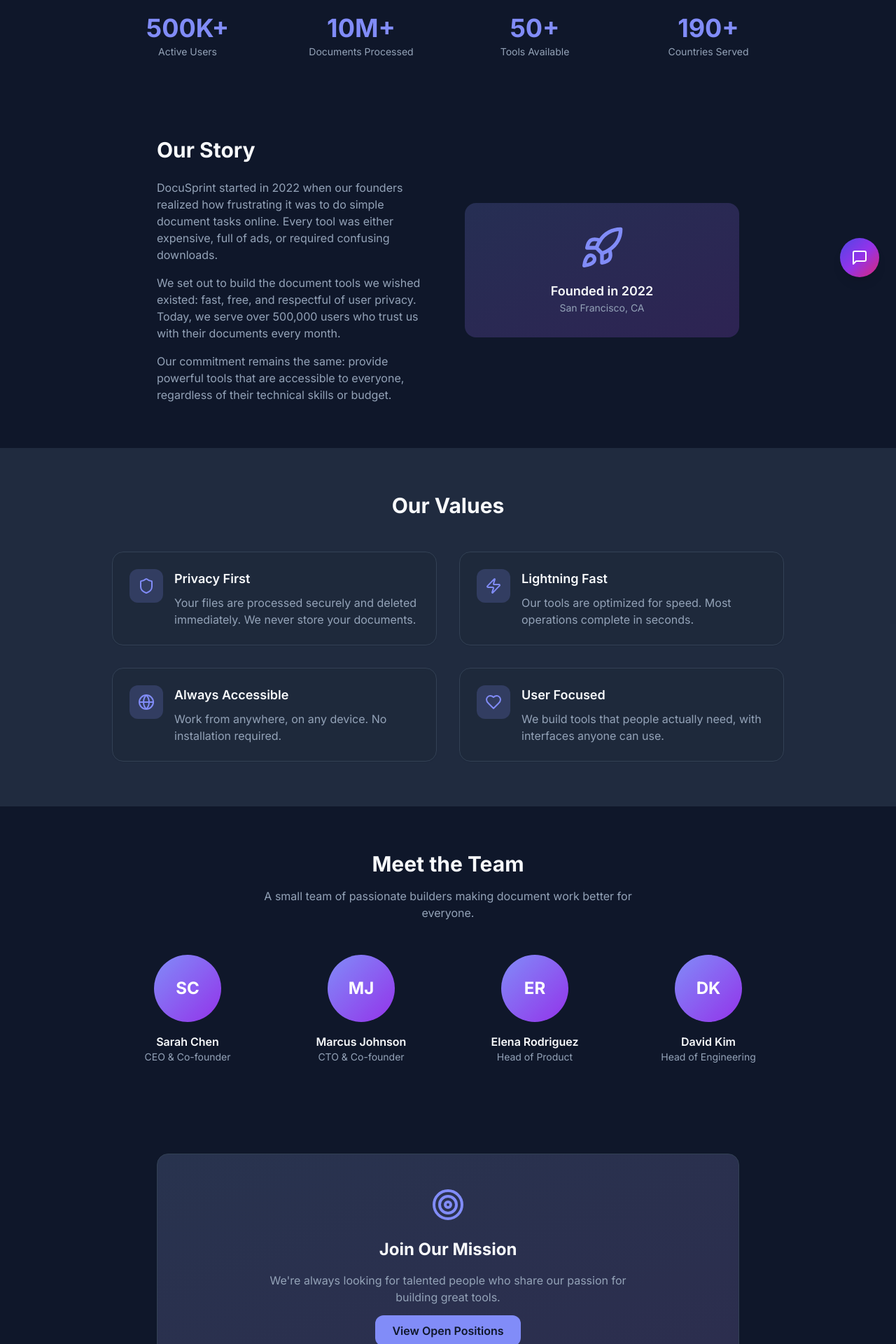
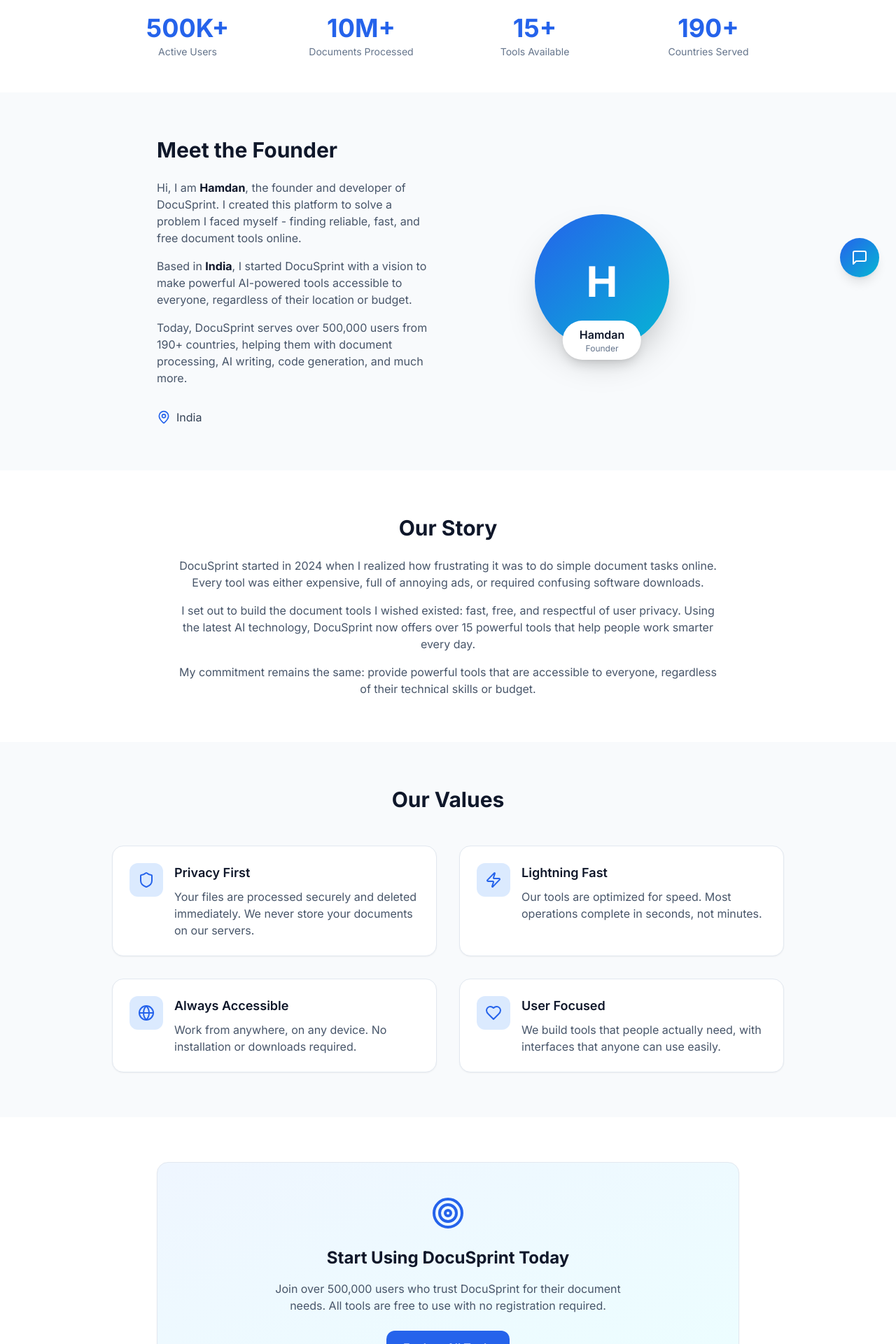
Before and after one commit to mrhamduofficial-png/documaster-pro, a Next.js app: page /about in a window 1280 px wide. Shown: the part 380-2300 px from the top of the page at 70% size. Built offline with nearby package versions, Linux system fonts and the light colour scheme.

Commit message:
feat: update about page with new metadata, tool count, and founder details

```diff
--- a/app/about/page.tsx
+++ b/app/about/page.tsx
@@ -1,13 +1,18 @@
 import { Header, Footer } from '@/components/navigation'
 import {
-  Shield, Zap, Globe, Users,
-  Award, Heart, Target, Rocket
+  Shield, Zap, Globe, Heart, Target, MapPin
 } from 'lucide-react'
+import type { Metadata } from 'next'
+
+export const metadata: Metadata = {
+  title: 'About Us - DocuSprint | AI-Powered Document Tools',
+  description: 'Learn about DocuSprint and its founder Hamdan. We provide free AI-powered document tools to help millions of users worldwide.',
+}
 
 const stats = [
   { label: 'Active Users', value: '500K+' },
   { label: 'Documents Processed', value: '10M+' },
-  { label: 'Tools Available', value: '50+' },
+  { label: 'Tools Available', value: '15+' },
   { label: 'Countries Served', value: '190+' },
 ]
 
@@ -15,46 +20,39 @@
   {
     icon: Shield,
     title: 'Privacy First',
-    description: 'Your files are processed securely and deleted immediately. We never store your documents.'
+    description: 'Your files are processed securely and deleted immediately. We never store your documents on our servers.'
   },
   {
     icon: Zap,
     title: 'Lightning Fast',
-    description: 'Our tools are optimized for speed. Most operations complete in seconds.'
+    description: 'Our tools are optimized for speed. Most operations complete in seconds, not minutes.'
   },
   {
     icon: Globe,
     title: 'Always Accessible',
-    description: 'Work from anywhere, on any device. No installation required.'
+    description: 'Work from anywhere, on any device. No installation or downloads required.'
   },
   {
     icon: Heart,
     title: 'User Focused',
-    description: 'We build tools that people actually need, with interfaces anyone can use.'
+    description: 'We build tools that people actually need, with interfaces that anyone can use easily.'
   },
-]
-
-const team = [
-  { name: 'Sarah Chen', role: 'CEO & Co-founder', image: 'SC' },
-  { name: 'Marcus Johnson', role: 'CTO & Co-founder', image: 'MJ' },
-  { name: 'Elena Rodriguez', role: 'Head of Product', image: 'ER' },
-  { name: 'David Kim', role: 'Head of Engineering', image: 'DK' },
 ]
 
 export default function AboutPage() {
   return (
-    <div className="min-h-screen flex flex-col">
+    <div className="min-h-screen flex flex-col bg-white">
       <Header />
 
       <main className="flex-1 pt-24 pb-16">
         {/* Hero */}
-        <section className="py-16 bg-gradient-to-b from-[rgb(var(--primary))]/10 to-transparent">
+        <section className="py-16 bg-gradient-to-b from-blue-50 to-white">
           <div className="max-w-4xl mx-auto px-4 sm:px-6 lg:px-8 text-center">
-            <h1 className="text-4xl md:text-5xl font-bold mb-6">
-              Making Document Work <span className="text-[rgb(var(--primary))]">Simple</span>
+            <h1 className="text-4xl md:text-5xl font-bold mb-6 text-slate-900">
+              Making Document Work <span className="text-blue-600">Simple</span>
             </h1>
-            <p className="text-xl text-[rgb(var(--muted-foreground))] max-w-2xl mx-auto">
-              DocuSprint was founded with a simple mission: provide free, powerful tools
+            <p className="text-xl text-slate-600 max-w-2xl mx-auto">
+              DocuSprint was founded with a simple mission: provide free, powerful AI tools
               that help people work smarter with their documents.
             </p>
           </div>
@@ -66,10 +64,10 @@
             <div className="grid grid-cols-2 md:grid-cols-4 gap-8">
               {stats.map((stat, index) => (
                 <div key={index} className="text-center">
-                  <div className="text-3xl md:text-4xl font-bold text-[rgb(var(--primary))]">
+                  <div className="text-3xl md:text-4xl font-bold text-blue-600">
                     {stat.value}
                   </div>
-                  <div className="text-sm text-[rgb(var(--muted-foreground))] mt-1">
+                  <div className="text-sm text-slate-500 mt-1">
                     {stat.label}
                   </div>
                 </div>
@@ -78,75 +76,84 @@
           </div>
         </section>
 
-        {/* Story */}
-        <section className="py-16">
+        {/* Founder Section */}
+        <section className="py-16 bg-slate-50">
           <div className="max-w-4xl mx-auto px-4 sm:px-6 lg:px-8">
             <div className="grid md:grid-cols-2 gap-12 items-center">
               <div>
-                <h2 className="text-3xl font-bold mb-6">Our Story</h2>
-                <div className="space-y-4 text-[rgb(var(--muted-foreground))]">
+                <h2 className="text-3xl font-bold mb-6 text-slate-900">Meet the Founder</h2>
+                <div className="space-y-4 text-slate-600">
                   <p>
-                    DocuSprint started in 2022 when our founders realized how frustrating
-                    it was to do simple document tasks online. Every tool was either
-                    expensive, full of ads, or required confusing downloads.
+                    Hi, I am <strong className="text-slate-900">Hamdan</strong>, the founder and developer of DocuSprint.
+                    I created this platform to solve a problem I faced myself - finding reliable, fast,
+                    and free document tools online.
                   </p>
                   <p>
-                    We set out to build the document tools we wished existed: fast, free,
-                    and respectful of user privacy. Today, we serve over 500,000 users
-                    who trust us with their documents every month.
+                    Based in <strong className="text-slate-900">India</strong>, I started DocuSprint with a vision to make
+                    powerful AI-powered tools accessible to everyone, regardless of their location or budget.
                   </p>
                   <p>
-                    Our commitment remains the same: provide powerful tools that are
-                    accessible to everyone, regardless of their technical skills or budget.
+                    Today, DocuSprint serves over 500,000 users from 190+ countries, helping them
+                    with document processing, AI writing, code generation, and much more.
                   </p>
+                  <div className="flex items-center gap-2 pt-4">
+                    <MapPin className="w-5 h-5 text-blue-600" />
+                    <span className="text-slate-700">India</span>
+                  </div>
                 </div>
               </div>
-              <div className="bg-gradient-to-br from-[rgb(var(--primary))]/20 to-purple-500/20 rounded-2xl p-8 flex items-center justify-center">
-                <div className="text-center">
-                  <Rocket className="w-16 h-16 text-[rgb(var(--primary))] mx-auto mb-4" />
-                  <p className="text-lg font-semibold">Founded in 2022</p>
-                  <p className="text-sm text-[rgb(var(--muted-foreground))]">San Francisco, CA</p>
+              <div className="flex justify-center">
+                <div className="relative">
+                  <div className="w-48 h-48 rounded-full bg-gradient-to-br from-blue-600 to-cyan-500 flex items-center justify-center shadow-2xl">
+                    <span className="text-6xl font-bold text-white">H</span>
+                  </div>
+                  <div className="absolute -bottom-4 left-1/2 -translate-x-1/2 bg-white px-6 py-2 rounded-full shadow-lg">
+                    <p className="font-semibold text-slate-900">Hamdan</p>
+                    <p className="text-xs text-slate-500 text-center">Founder</p>
+                  </div>
                 </div>
               </div>
             </div>
           </div>
         </section>
 
-        {/* Values */}
-        <section className="py-16 bg-[rgb(var(--secondary))]/50">
-          <div className="max-w-5xl mx-auto px-4 sm:px-6 lg:px-8">
-            <h2 className="text-3xl font-bold text-center mb-12">Our Values</h2>
-            <div className="grid md:grid-cols-2 gap-8">
-              {values.map((value, index) => (
-                <div key={index} className="card p-6 flex gap-4">
-                  <div className="w-12 h-12 rounded-xl bg-[rgb(var(--primary))]/20 flex items-center justify-center flex-shrink-0">
-                    <value.icon className="w-6 h-6 text-[rgb(var(--primary))]" />
-                  </div>
-                  <div>
-                    <h3 className="text-lg font-semibold mb-2">{value.title}</h3>
-                    <p className="text-[rgb(var(--muted-foreground))]">{value.description}</p>
-                  </div>
-                </div>
-              ))}
+        {/* Our Story */}
+        <section className="py-16">
+          <div className="max-w-4xl mx-auto px-4 sm:px-6 lg:px-8">
+            <h2 className="text-3xl font-bold mb-6 text-center text-slate-900">Our Story</h2>
+            <div className="space-y-4 text-slate-600 text-center max-w-3xl mx-auto">
+              <p>
+                DocuSprint started in 2024 when I realized how frustrating it was to do simple document
+                tasks online. Every tool was either expensive, full of annoying ads, or required
+                confusing software downloads.
+              </p>
+              <p>
+                I set out to build the document tools I wished existed: fast, free, and respectful
+                of user privacy. Using the latest AI technology, DocuSprint now offers over 15
+                powerful tools that help people work smarter every day.
+              </p>
+              <p>
+                My commitment remains the same: provide powerful tools that are accessible to everyone,
+                regardless of their technical skills or budget.
+              </p>
             </div>
           </div>
         </section>
 
-        {/* Team */}
-        <section className="py-16">
+        {/* Values */}
+        <section className="py-16 bg-slate-50">
           <div className="max-w-5xl mx-auto px-4 sm:px-6 lg:px-8">
-            <h2 className="text-3xl font-bold text-center mb-4">Meet the Team</h2>
-            <p className="text-center text-[rgb(var(--muted-foreground))] mb-12 max-w-xl mx-auto">
-              A small team of passionate builders making document work better for everyone.
-            </p>
-            <div className="grid grid-cols-2 md:grid-cols-4 gap-8">
-              {team.map((member, index) => (
-                <div key={index} className="text-center">
-                  <div className="w-24 h-24 rounded-full bg-gradient-to-br from-[rgb(var(--primary))] to-purple-600 mx-auto mb-4 flex items-center justify-center">
-                    <span className="text-2xl font-bold text-white">{member.image}</span>
+            <h2 className="text-3xl font-bold text-center mb-12 text-slate-900">Our Values</h2>
+            <div className="grid md:grid-cols-2 gap-8">
+              {values.map((value, index) => (
+                <div key={index} className="card p-6 flex gap-4">
+                  <div className="w-12 h-12 rounded-xl bg-blue-100 flex items-center justify-center flex-shrink-0">
+                    <value.icon className="w-6 h-6 text-blue-600" />
                   </div>
-                  <h3 className="font-semibold">{member.name}</h3>
-                  <p className="text-sm text-[rgb(var(--muted-foreground))]">{member.role}</p>
+                  <div>
+                    <h3 className="text-lg font-semibold mb-2 text-slate-900">{value.title}</h3>
+                    <p className="text-slate-600">{value.description}</p>
+                  </div>
                 </div>
               ))}
             </div>
@@ -156,15 +163,15 @@
         {/* CTA */}
         <section className="py-16">
           <div className="max-w-4xl mx-auto px-4 sm:px-6 lg:px-8 text-center">
-            <div className="card p-12 bg-gradient-to-br from-[rgb(var(--primary))]/10 to-purple-500/10">
-              <Target className="w-12 h-12 text-[rgb(var(--primary))] mx-auto mb-6" />
-              <h2 className="text-2xl font-bold mb-4">Join Our Mission</h2>
-              <p className="text-[rgb(var(--muted-foreground))] mb-6 max-w-lg mx-auto">
-                We&apos;re always looking for talented people who share our passion for
-                building great tools.
+            <div className="card p-12 bg-gradient-to-br from-blue-50 to-cyan-50 border-blue-100">
+              <Target className="w-12 h-12 text-blue-600 mx-auto mb-6" />
+              <h2 className="text-2xl font-bold mb-4 text-slate-900">Start Using DocuSprint Today</h2>
+              <p className="text-slate-600 mb-6 max-w-lg mx-auto">
+                Join over 500,000 users who trust DocuSprint for their document needs.
+                All tools are free to use with no registration required.
               </p>
-              <a href="/careers" className="btn btn-primary">
-                View Open Positions
+              <a href="/tools" className="btn-primary inline-block">
+                Explore All Tools
               </a>
             </div>
           </div>
--- a/app/globals.css
+++ b/app/globals.css
@@ -3,44 +3,24 @@
 @tailwind utilities;
 
 :root {
-  --background: 248 250 252;
+  --background: 255 255 255;
   --foreground: 15 23 42;
   --card: 255 255 255;
   --card-foreground: 15 23 42;
-  --primary: 99 102 241;
+  --primary: 37 99 235;
   --primary-foreground: 255 255 255;
   --secondary: 241 245 249;
   --secondary-foreground: 51 65 85;
-  --muted: 241 245 249;
+  --muted: 248 250 252;
   --muted-foreground: 100 116 139;
-  --accent: 16 185 129;
+  --accent: 14 165 233;
   --accent-foreground: 255 255 255;
   --destructive: 239 68 68;
   --destructive-foreground: 255 255 255;
   --border: 226 232 240;
-  --input: 226 232 240;
-  --ring: 99 102 241;
+  --input: 241 245 249;
+  --ring: 37 99 235;
   --radius: 0.75rem;
-}
-
-.dark {
-  --background: 15 23 42;
-  --foreground: 248 250 252;
-  --card: 30 41 59;
-  --card-foreground: 248 250 252;
-  --primary: 129 140 248;
-  --primary-foreground: 15 23 42;
-  --secondary: 51 65 85;
-  --secondary-foreground: 226 232 240;
-  --muted: 51 65 85;
-  --muted-foreground: 148 163 184;
-  --accent: 16 185 129;
-  --accent-foreground: 255 255 255;
-  --destructive: 239 68 68;
-  --destructive-foreground: 255 255 255;
-  --border: 51 65 85;
-  --input: 51 65 85;
-  --ring: 129 140 248;
 }
 
 * {
@@ -55,11 +35,11 @@
 
 /* Utility Classes */
 .btn-primary {
-  @apply bg-[rgb(var(--primary))] text-[rgb(var(--primary-foreground))] px-6 py-3 rounded-xl font-semibold transition-all duration-300 hover:opacity-90 hover:shadow-lg hover:shadow-indigo-500/25 active:scale-[0.98];
+  @apply bg-[rgb(var(--primary))] text-white px-6 py-3 rounded-xl font-semibold transition-all duration-300 hover:bg-blue-700 hover:shadow-lg hover:shadow-blue-500/25 active:scale-[0.98];
 }
 
 .btn-secondary {
-  @apply bg-[rgb(var(--secondary))] text-[rgb(var(--secondary-foreground))] px-6 py-3 rounded-xl font-semibold transition-all duration-300 hover:bg-[rgb(var(--muted))] active:scale-[0.98];
+  @apply bg-[rgb(var(--secondary))] text-[rgb(var(--secondary-foreground))] px-6 py-3 rounded-xl font-semibold transition-all duration-300 hover:bg-slate-200 active:scale-[0.98];
 }
 
 .btn-ghost {
@@ -67,37 +47,37 @@
 }
 
 .card {
-  @apply bg-[rgb(var(--card))] rounded-2xl border border-[rgb(var(--border))] shadow-sm;
+  @apply bg-white rounded-2xl border border-[rgb(var(--border))] shadow-sm;
 }
 
 .card-hover {
-  @apply transition-all duration-300 hover:shadow-xl hover:shadow-indigo-500/10 hover:-translate-y-1 hover:border-[rgb(var(--primary))]/30;
+  @apply transition-all duration-300 hover:shadow-xl hover:shadow-blue-500/10 hover:-translate-y-1 hover:border-blue-200;
 }
 
 .input-field {
-  @apply w-full px-4 py-3 rounded-xl bg-[rgb(var(--input))] border border-[rgb(var(--border))] text-[rgb(var(--foreground))] placeholder-[rgb(var(--muted-foreground))] focus:outline-none focus:ring-2 focus:ring-[rgb(var(--ring))] focus:border-transparent transition-all duration-200;
+  @apply w-full px-4 py-3 rounded-xl bg-[rgb(var(--input))] border border-[rgb(var(--border))] text-[rgb(var(--foreground))] placeholder-[rgb(var(--muted-foreground))] focus:outline-none focus:ring-2 focus:ring-blue-500 focus:border-transparent transition-all duration-200;
 }
 
 .gradient-text {
-  @apply bg-gradient-to-r from-indigo-500 via-purple-500 to-pink-500 bg-clip-text text-transparent;
+  @apply bg-gradient-to-r from-blue-600 to-cyan-500 bg-clip-text text-transparent;
 }
 
 .gradient-bg {
-  @apply bg-gradient-to-br from-indigo-600 via-purple-600 to-pink-600;
+  @apply bg-gradient-to-br from-blue-600 to-cyan-500;
 }
 
 /* Ad Slots */
 .ads-slot {
-  @apply bg-[rgb(var(--muted))] border-2 border-dashed border-[rgb(var(--border))] rounded-xl flex items-center justify-center text-[rgb(var(--muted-foreground))] text-sm font-medium min-h-[90px];
+  @apply bg-slate-50 border-2 border-dashed border-slate-200 rounded-xl flex items-center justify-center text-slate-400 text-sm font-medium min-h-[90px];
 }
 
 /* Drag and Drop */
 .drop-zone {
-  @apply border-2 border-dashed border-[rgb(var(--border))] rounded-2xl p-8 text-center cursor-pointer transition-all duration-300 hover:border-[rgb(var(--primary))] hover:bg-[rgb(var(--primary))]/5;
+  @apply border-2 border-dashed border-slate-300 rounded-2xl p-8 text-center cursor-pointer transition-all duration-300 hover:border-blue-500 hover:bg-blue-50;
 }
 
 .drop-zone.active {
-  @apply border-[rgb(var(--primary))] bg-[rgb(var(--primary))]/10 scale-[1.02];
+  @apply border-blue-500 bg-blue-50 scale-[1.02];
 }
 
 /* Tool Card */
@@ -112,13 +92,8 @@
 }
 
 @keyframes pulse-glow {
-  0%, 100% { box-shadow: 0 0 20px rgba(99, 102, 241, 0.3); }
-  50% { box-shadow: 0 0 40px rgba(99, 102, 241, 0.5); }
-}
-
-@keyframes shimmer {
-  0% { background-position: -200% 0; }
-  100% { background-position: 200% 0; }
+  0%, 100% { box-shadow: 0 0 20px rgba(37, 99, 235, 0.3); }
+  50% { box-shadow: 0 0 40px rgba(37, 99, 235, 0.5); }
 }
 
 .animate-float {
@@ -129,12 +104,6 @@
   animation: pulse-glow 2s ease-in-out infinite;
 }
 
-.animate-shimmer {
-  background: linear-gradient(90deg, transparent, rgba(255,255,255,0.1), transparent);
-  background-size: 200% 100%;
-  animation: shimmer 2s infinite;
-}
-
 /* Scrollbar */
 ::-webkit-scrollbar {
   width: 8px;
@@ -142,17 +111,17 @@
 }
 
 ::-webkit-scrollbar-track {
-  background: rgb(var(--secondary));
+  background: #f1f5f9;
   border-radius: 4px;
 }
 
 ::-webkit-scrollbar-thumb {
-  background: rgb(var(--muted-foreground));
+  background: #cbd5e1;
   border-radius: 4px;
 }
 
 ::-webkit-scrollbar-thumb:hover {
-  background: rgb(var(--primary));
+  background: #2563eb;
 }
 
 /* AI Chat Widget */
@@ -170,10 +139,10 @@
 
 /* Loading Skeleton */
 .skeleton {
-  @apply bg-[rgb(var(--muted))] rounded animate-pulse;
+  @apply bg-slate-100 rounded animate-pulse;
 }
 
 /* Focus styles */
 *:focus-visible {
-  @apply outline-none ring-2 ring-[rgb(var(--ring))] ring-offset-2 ring-offset-[rgb(var(--background))];
+  @apply outline-none ring-2 ring-blue-500 ring-offset-2 ring-offset-white;
 }
```
Also changed, not shown: app/privacy/page.tsx (+47 -55 lines).
